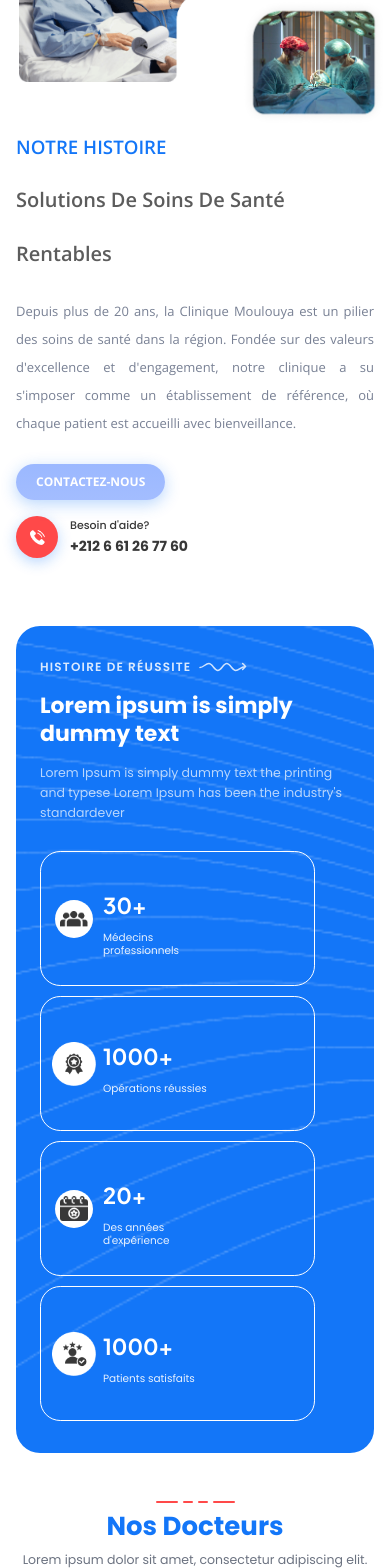
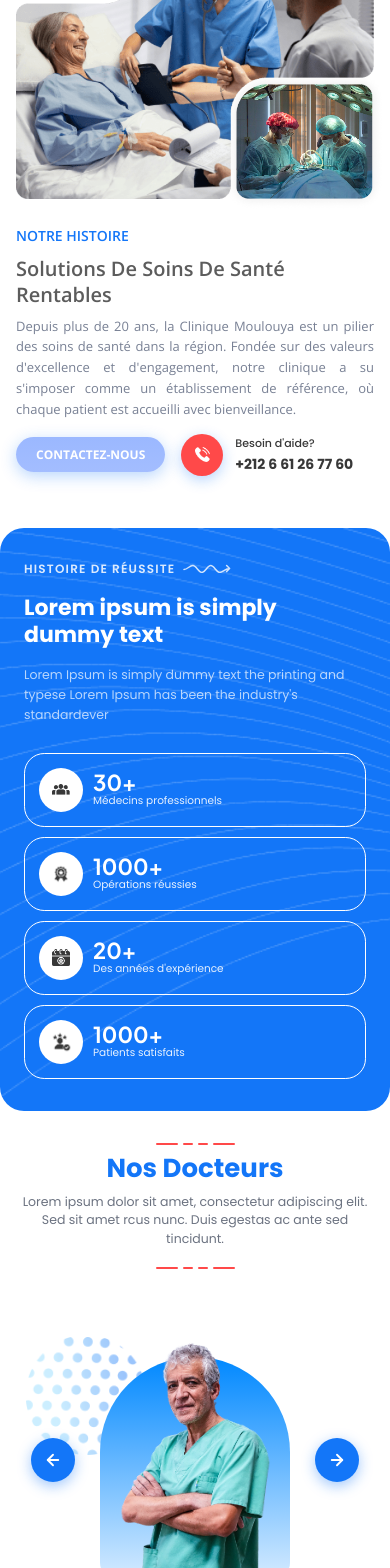
Before and after one commit to ouahid155-mohamed/C.MOULOUYA, a React (Vite) app in the folder c.moulouya/: page /apropos in a window 390 px wide. Shown: the part 380-1948 px from the top of the page. Built offline with nearby package versions, Linux system fonts and the light colour scheme.

Commit message:
version mobile APropos

```diff
--- a/c.moulouya/src/components/DoctorSliderComp/DoctorSliderComp.css
+++ b/c.moulouya/src/components/DoctorSliderComp/DoctorSliderComp.css
@@ -80,6 +80,33 @@
     object-position: bottom;
     display: block;
     margin-bottom: 0px;
+}
+
+/* ── Container pour le défilement tactile des photos ── */
+.dsl-photo-viewport {
+    position: absolute;
+    bottom: 0;
+    left: 0;
+    width: 100%;
+    height: 600px; /* Assez haut pour ne pas couper le haut de la photo */
+    overflow: hidden;
+    z-index: 10;
+}
+
+.dsl-photo-track {
+    display: flex;
+    width: 100%;
+    height: 100%;
+    transition: transform 0.4s ease-in-out;
+}
+
+.dsl-photo-slide {
+    flex: 0 0 100%;
+    width: 100%;
+    height: 100%;
+    display: flex;
+    justify-content: center;
+    align-items: flex-end;
 }
 
 /* ── Boutons nav ── */
@@ -245,6 +272,11 @@
 
 .dsl-dot-btn:hover {
     opacity: 0.7;
+}
+
+/* ── Boutons mobiles (gauche/droite de l'image) — cachés sur desktop ── */
+.dsl-mobile-btn {
+    display: none;
 }
 
 /* ══════════════════════════════════════════════════════════════
@@ -414,35 +446,63 @@
         align-items: center;
     }
 
+    /* Points décoratifs — plus grands et bien positionnés comme desktop */
     .dsl-dots {
-        left: 0;
-        top: -8px;
-        width: 90px;
+        left: 10px;
+        top: 20px;
+        width: 120px;
     }
 
+    /* Arche proportionnelle au desktop (ratio 300/362 ≈ 0.83) */
     .dsl-arch-wrap {
-        height: 300px;
+        height: 360px;
     }
 
     .dsl-arch-bg {
-        width: 220px;
-        height: 260px;
+        width: 300px;
+        height: 328px;
     }
 
+    /* Photo agrandie pour correspondre au desktop */
     .dsl-photo {
-        height: 290px;
+        height: 400px;
+    }
+
+    /* Boutons flèches — affichés sur les côtés de l'image */
+    .dsl-mobile-btn {
+        display: flex;
+        position: absolute;
+        top: 55%;
+        transform: translateY(-50%);
+        width: 44px;
+        height: 44px;
+        border-radius: 50%;
+        border: none;
+        background: #1376F8;
+        align-items: center;
+        justify-content: center;
+        cursor: pointer;
+        z-index: 20;
+        box-shadow: 0 4px 14px rgba(19, 118, 248, 0.4);
+    }
+
+    .dsl-mobile-btn svg {
+        width: 18px;
+        height: 18px;
+    }
+
+    .dsl-mobile-prev { left: 15px; }
+    .dsl-mobile-next { right: 15px; }
+
+    /* Cacher les flèches du footer sur mobile */
+    .dsl-nav {
+        display: none;
     }
 
     .dsl-footer-nav {
-        flex-direction: column;
-        gap: 20px;
-        margin-top: 24px;
+        justify-content: center;
+        margin-top: 0px;
         padding: 0;
-    }
-
-    .dsl-nav {
-        justify-content: center;
-        margin-left: 0;
     }
 
     .dsl-dots-nav {
@@ -450,11 +510,27 @@
     }
 
     .dsl-content {
+        flex: none;
         width: 100%;
+        padding-top: 0px;
+        height: auto;
     }
 
     .dsl-name {
         font-size: 22px;
+    }
+
+    .dsl-desc {
+        margin: 0 0 10px;
+    }
+
+    .dsl-divider {
+        margin: 0 0 10px;
+    }
+
+    .dsl-list {
+        gap: 15px;
+        margin-bottom: 10px;
     }
 }
 
--- a/c.moulouya/src/components/DoctorSliderComp/DoctorSliderComp.jsx
+++ b/c.moulouya/src/components/DoctorSliderComp/DoctorSliderComp.jsx
@@ -58,25 +58,39 @@ const doctors = [
 
 export default function DoctorSlider() {
     const [current, setCurrent] = useState(0);
-    const [touchStart, setTouchStart] = useState(null);
-    const [touchEnd, setTouchEnd] = useState(null);
+    const [touchStart, setTouchStart] = useState({ x: null, y: null });
+    const [touchEnd, setTouchEnd] = useState({ x: null, y: null });
 
     const minSwipeDistance = 50;
 
     const onTouchStart = (e) => {
-        setTouchEnd(null);
-        setTouchStart(e.targetTouches[0].clientX);
+        setTouchEnd({ x: null, y: null });
+        setTouchStart({
+            x: e.targetTouches[0].clientX,
+            y: e.targetTouches[0].clientY,
+        });
     };
 
-    const onTouchMove = (e) => setTouchEnd(e.targetTouches[0].clientX);
+    const onTouchMove = (e) => {
+        setTouchEnd({
+            x: e.targetTouches[0].clientX,
+            y: e.targetTouches[0].clientY,
+        });
+    };
 
     const onTouchEnd = () => {
-        if (!touchStart || !touchEnd) return;
-        const distance = touchStart - touchEnd;
-        const isLeftSwipe = distance > minSwipeDistance;
-        const isRightSwipe = distance < -minSwipeDistance;
-        if (isLeftSwipe) next();
-        if (isRightSwipe) prev();
+        if (touchStart.x === null || touchEnd.x === null) return;
+        const distanceX = touchStart.x - touchEnd.x;
+        const distanceY = touchStart.y - touchEnd.y;
+
+        const isLeftSwipe = distanceX > minSwipeDistance;
+        const isRightSwipe = distanceX < -minSwipeDistance;
+
+        // Ensure the swipe is mostly horizontal
+        if (Math.abs(distanceX) > Math.abs(distanceY)) {
+            if (isLeftSwipe) next();
+            if (isRightSwipe) prev();
+        }
     };
 
     const prev = () => setCurrent((c) => (c - 1 + doctors.length) % doctors.length);
@@ -101,8 +115,30 @@ export default function DoctorSlider() {
                     {/* Arche bleue dégradée + photo */}
                     <div className="dsl-arch-wrap">
                         <div className="dsl-arch-bg" />
-                        <img src={doc.img} alt={doc.name} className="dsl-photo" />
+                        <div className="dsl-photo-viewport">
+                            <div className="dsl-photo-track" style={{ transform: `translateX(-${current * 100}%)` }}>
+                                {doctors.map((d, i) => (
+                                    <div className="dsl-photo-slide" key={i}>
+                                        <img src={d.img} alt={d.name} className="dsl-photo" draggable="false" />
+                                    </div>
+                                ))}
+                            </div>
+                        </div>
                     </div>
+
+                    {/* Flèches mobiles — gauche et droite de l'image */}
+                    <button className="dsl-mobile-btn dsl-mobile-prev" onClick={prev} aria-label="Précédent">
+                        <svg viewBox="0 0 24 24" fill="none" stroke="#ffffff" strokeWidth="2.5" strokeLinecap="round" strokeLinejoin="round">
+                            <line x1="19" y1="12" x2="5" y2="12"></line>
+                            <polyline points="12 19 5 12 12 5"></polyline>
+                        </svg>
+                    </button>
+                    <button className="dsl-mobile-btn dsl-mobile-next" onClick={next} aria-label="Suivant">
+                        <svg viewBox="0 0 24 24" fill="none" stroke="#ffffff" strokeWidth="2.5" strokeLinecap="round" strokeLinejoin="round">
+                            <line x1="5" y1="12" x2="19" y2="12"></line>
+                            <polyline points="12 5 19 12 12 19"></polyline>
+                        </svg>
+                    </button>
 
                 </div>
 
--- a/c.moulouya/src/components/HistoireSection/HistoireSection.css
+++ b/c.moulouya/src/components/HistoireSection/HistoireSection.css
@@ -9,7 +9,7 @@
     background: #ffffff;
     font-family: "Poppins", sans-serif;
     padding: 40px 64px 0;
-    margin-top: -30px;
+    margin-top: 0;
     position: relative;
     z-index: 2;
     box-sizing: border-box;
@@ -294,10 +294,12 @@
 
     .hs-inner {
         flex-direction: column;
-        gap: 32px;
+        gap: 24px;
     }
 
+    /* Container proportionnel — conserve le ratio exact du design */
     .hs-images {
+        position: relative;
         width: 100%;
         max-width: 558px;
         height: auto;
@@ -305,36 +307,47 @@
         margin: 0 auto;
     }
 
+    /* Grande image — remplit tout le container */
     .hs-img-main {
+        position: absolute;
+        inset: 0;
         width: 100%;
         height: 100%;
-        position: absolute;
-        inset: 0;
+        object-fit: contain;
     }
 
+    /* Petite image overlay — positionnement % identique au desktop */
     .hs-img-small {
-        width: 44.8%;
-        /* 250/558 */
-        height: 46.5%;
-        /* 217/466 */
-        top: 57.3%;
-        /* 267/466 */
-        left: 58.2%;
-        /* 325/558 */
+        position: absolute;
+        width: 44.8%;    /* 250 / 558 */
+        height: 46.5%;   /* 217 / 466 */
+        top: 57.3%;      /* 267 / 466 */
+        left: 58.2%;     /* 325 / 558 */
+        object-fit: contain;
+        z-index: 2;
         display: block;
+    }
+
+    .hs-tag {
+        margin-bottom: 6px;
     }
 
     .hs-title {
         font-size: 22px;
+        line-height: 1.3;
+        margin-bottom: 8px;
     }
 
     .hs-desc {
-        font-size: 13px;
+        font-size: 14px;
+        line-height: 1.6;
+        margin-bottom: 14px;
     }
 
     .hs-actions {
-        flex-direction: column;
-        align-items: flex-start;
+        flex-direction: row;
+        align-items: center;
+        flex-wrap: wrap;
         gap: 16px;
     }
 }
@@ -343,22 +356,19 @@
    RESPONSIVE — Petit mobile (≤ 480px)
 ══════════════════════════════════════════════════════════════ */
 @media (max-width: 480px) {
-    .hs-images {
-        height: 240px;
-    }
+    /* Les images restent proportionnelles via aspect-ratio — pas de hauteur fixe */
 
-    .hs-img-main {
-        width: 75%;
-        height: 220px;
-    }
-
-    .hs-img-small {
-        width: 50%;
-        height: 125px;
+    .hs-tag {
+        font-size: 14px;
     }
 
     .hs-title {
         font-size: 20px;
+        line-height: 1.3;
+    }
+
+    .hs-desc {
+        font-size: 13px;
     }
 
     .hs-btn {
--- a/c.moulouya/src/components/SectionHeader/SectionHeader.css
+++ b/c.moulouya/src/components/SectionHeader/SectionHeader.css
@@ -22,7 +22,7 @@
 }
 
 .sh-deco-bottom {
-  margin-top: 20px;
+  margin-top: 24px;
 }
 
 .sh-deco-line {
@@ -104,7 +104,7 @@
   }
 
   .sh-deco-bottom {
-    margin-top: 10px;
+    margin-top: 18px;
     margin-bottom: 0;
   }
 
--- a/c.moulouya/src/components/StatsSection/StatsSection.css
+++ b/c.moulouya/src/components/StatsSection/StatsSection.css
@@ -110,13 +110,13 @@
 .ss-card {
     display: flex;
     align-items: center;
-    gap: 20px;
+    gap: 15px;
     background: transparent;
     border: 1.01px solid #FFFFFF;
     border-radius: 20.22px;
-    width: 275px;
-    height: 135px;
-    padding: 0 20px;
+    width: 245px;
+    height: 110px;
+    padding: 0 15px;
     box-sizing: border-box;
     transition: transform 0.2s ease, background 0.2s ease;
 }
@@ -128,8 +128,8 @@
 
 /* Icône dans un cercle blanc */
 .ss-card-icon {
-    width: 50px;
-    height: 50px;
+    width: 58px;
+    height: 58px;
     border-radius: 50%;
     background: #ffffff;
     display: flex;
@@ -141,11 +141,18 @@
 .ss-card-icon svg,
 .ss-card-icon img {
     width: 28px;
-    height: 34px;
+    height: 28px;
     object-fit: contain;
 }
 
-/* Ajustement spécifique pour les icônes de droite qui paraissent plus petites */
+/* Les icônes de gauche ont peu de marge dans l'image, on les réduit */
+.ss-grid .ss-card:nth-child(1) .ss-card-icon img,
+.ss-grid .ss-card:nth-child(3) .ss-card-icon img {
+    width: 28px;
+    height: 28px;
+}
+
+/* Les icônes de droite ont beaucoup de marge transparente, on les agrandit */
 .ss-grid .ss-card:nth-child(2) .ss-card-icon img,
 .ss-grid .ss-card:nth-child(4) .ss-card-icon img {
     width: 44px;
@@ -157,7 +164,7 @@
     display: flex;
     flex-direction: column;
     justify-content: center;
-    gap: 2px;
+    gap: 0;
     width: 120px;
     height: 90px;
 }
@@ -167,8 +174,9 @@
     font-size: 42px;
     font-weight: 700;
     color: #ffffff;
-    line-height: 50px;
+    line-height: 1;
     letter-spacing: 0;
+    margin-bottom: 2px;
 }
 
 .ss-card-label {
@@ -225,9 +233,10 @@
     }
 
     .ss-card {
-        width: 270px;
-        height: 140px;
-        padding: 0 20px;
+        width: 235px;
+        height: 100px;
+        padding: 0 15px;
+        gap: 12px;
     }
 
     .ss-card-value {
@@ -266,7 +275,7 @@
 ══════════════════════════════════════════════════════════════ */
 @media (max-width: 768px) {
     .ss-wrapper {
-        padding: 24px 16px;
+        padding: 8px 0;
     }
 
     .ss-inner {
@@ -292,18 +301,39 @@
     }
 
     .ss-card {
-        padding: 14px 14px;
+        width: 100%;
+        height: auto;
+        padding: 14px;
         gap: 10px;
+        box-sizing: border-box;
+    }
+
+    .ss-card-content {
+        width: auto;
+        height: auto;
     }
 
     .ss-card-icon {
-        width: 38px;
-        height: 38px;
+        width: 44px;
+        height: 44px;
     }
 
-    .ss-card-icon svg {
+    .ss-card-icon svg,
+    .ss-card-icon img {
+        width: 22px;
+        height: 22px;
+    }
+
+    .ss-grid .ss-card:nth-child(1) .ss-card-icon img,
+    .ss-grid .ss-card:nth-child(3) .ss-card-icon img {
         width: 18px;
         height: 18px;
+    }
+
+    .ss-grid .ss-card:nth-child(2) .ss-card-icon img,
+    .ss-grid .ss-card:nth-child(4) .ss-card-icon img {
+        width: 32px;
+        height: 32px;
     }
 
     .ss-card-value {
```
